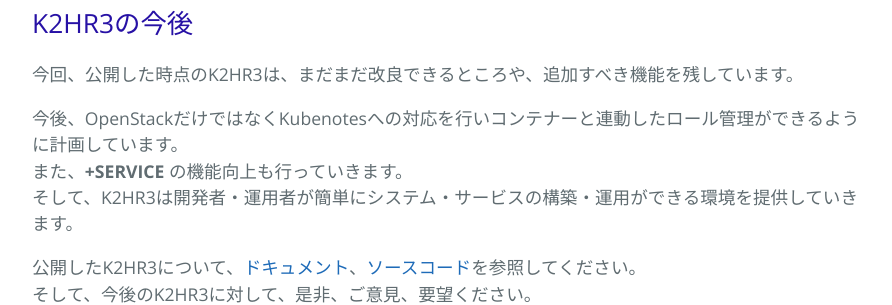
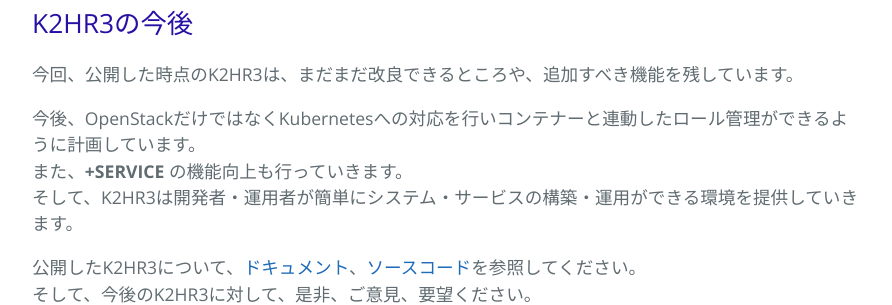
Before and after one commit to yahoojapan/k2hr3, a Jekyll site: the page built from introduceja.md, in a window 1280 px wide and 900 px high, scrolled down 6201 px. Shown: the part 345-650 px from the top of the window, without its empty margins (192-1084 px from the left). Built offline with Jekyll 4.4.1, drawn with Linux system fonts in a browser that asks for light colours.

Commit message:
Initial commit

```diff
--- a/_layouts/default.html
+++ b/_layouts/default.html
@@ -5,9 +5,7 @@
     <title>{{ page.title }}</title>
     {% seo %}
     <meta name="viewport" content="width=device-width, initial-scale=1" />
-    <meta property="og:url" content="https://k2hr3.antpick.ax/" />
     <meta property="og:type" content="website" />
-    <meta property="og:title" content="{{ page.title }}" />
     <meta property="og:description" content="{{ page.short_desc }}" />
     <meta property="og:image" content="https://k2hr3.antpick.ax/images/top_k2hr3.png" />
     <meta name="twitter:card" content="summary_large_image" />
--- a/introduceja.md
+++ b/introduceja.md
@@ -148,7 +148,7 @@ K2HR3のRBACシステムは、ユーザのプログラム、システムの最
 ## K2HR3の今後
 今回、公開した時点のK2HR3は、まだまだ改良できるところや、追加すべき機能を残しています。
 
-今後、OpenStackだけではなくKubenotesへの対応を行いコンテナーと連動したロール管理ができるように計画しています。
+今後、OpenStackだけではなくKubernetesへの対応を行いコンテナーと連動したロール管理ができるように計画しています。
 また、**+SERVICE** の機能向上も行っていきます。
 そして、K2HR3は開発者・運用者が簡単にシステム・サービスの構築・運用ができる環境を提供していきます。
 
```
